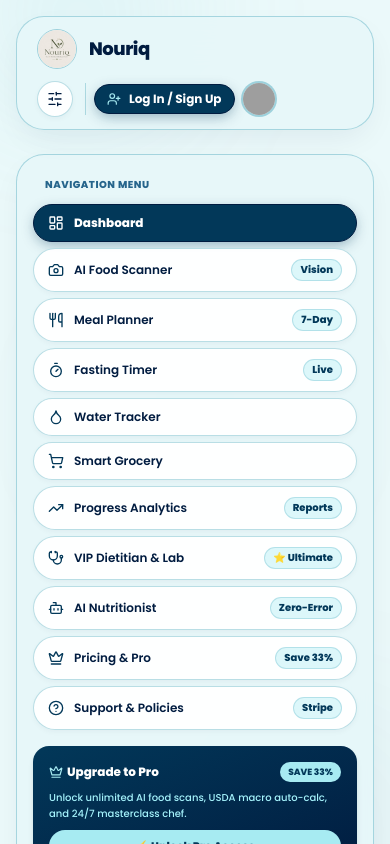
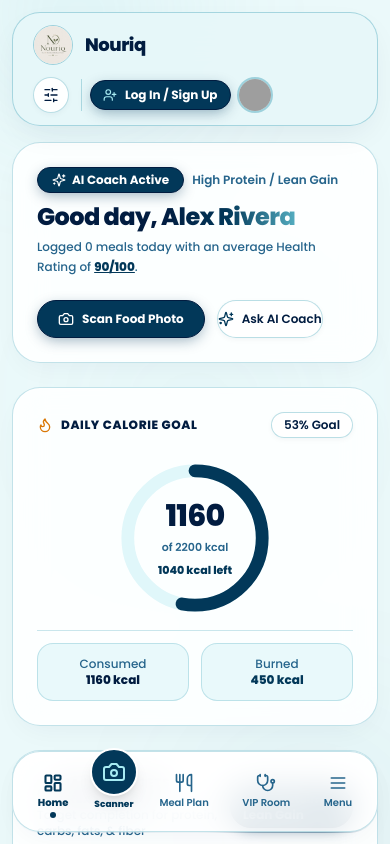
Before and after one commit to yugantmisal1516-hash/nouriq-ai, a React (Vite) app: page / in a window 390 px wide. Shown: the top 844 px of the page. Built offline with nearby package versions, Linux system fonts and the light colour scheme; grey boxes are pictures that could not be loaded.

Commit message:
Optimize Nouriq for native mobile app experience with bottom navigation dock, slide-up drawer menu, and mobile PWA meta tags

```diff
--- a/index.html
+++ b/index.html
@@ -2,7 +2,10 @@
 <html lang="en" class="light">
 <head>
   <meta charset="UTF-8" />
-  <meta name="viewport" content="width=device-width, initial-scale=1.0" />
+  <meta name="viewport" content="width=device-width, initial-scale=1.0, maximum-scale=1.0, user-scalable=no, viewport-fit=cover" />
+  <meta name="apple-mobile-web-app-capable" content="yes" />
+  <meta name="apple-mobile-web-app-status-bar-style" content="black-translucent" />
+  <meta name="theme-color" content="#EBF9FA" />
   <title>Nouriq - Your AI Nutrition & Wellness Coach</title>
   <link rel="icon" type="image/jpeg" href="/nouriq_logo.jpg" />
 
@@ -29,7 +32,7 @@
   <link rel="preconnect" href="https://fonts.gstatic.com" crossorigin>
   <link href="https://fonts.googleapis.com/css2?family=Poppins:ital,wght@0,300;0,400;0,500;0,600;0,700;0,800;1,400&display=swap" rel="stylesheet">
 </head>
-<body class="min-h-screen selection:bg-[#023859] selection:text-white bg-[#EBF9FA]">
+<body class="min-h-screen selection:bg-[#023859] selection:text-white bg-[#EBF9FA] touch-manipulation">
   <div id="root"></div>
   <script type="module" src="/src/main.jsx"></script>
 </body>
--- a/src/App.jsx
+++ b/src/App.jsx
@@ -13,6 +13,7 @@
 import SupportAndPolicies from './components/SupportAndPolicies';
 import PricingPlans from './components/PricingPlans';
 import DietitianConsult from './components/DietitianConsult';
+import MobileBottomNav from './components/MobileBottomNav';
 
 class ErrorBoundary extends Component {
   constructor(props) {
@@ -106,21 +107,23 @@
   return (
     <ErrorBoundary>
       <NutritionProvider>
-        <div className="min-h-screen bg-[#EBF9FA] text-[#011C40] font-sans relative overflow-x-hidden selection:bg-[#023859] selection:text-white">
+        <div className="min-h-screen bg-[#EBF9FA] text-[#011C40] font-sans relative overflow-x-hidden selection:bg-[#023859] selection:text-white pb-24 lg:pb-0">
           {/* Ambient Floating Orbs */}
           <div className="ios-bg-orb-1" />
           <div className="ios-bg-orb-2" />
           <div className="ios-bg-orb-3" />
 
           {/* Master Alignment Grid Container */}
-          <div className="max-w-7xl mx-auto px-4 sm:px-6 lg:px-8 py-4 sm:py-6 space-y-6 relative z-10">
+          <div className="max-w-7xl mx-auto px-3 sm:px-6 lg:px-8 py-3 sm:py-6 space-y-4 sm:space-y-6 relative z-10">
             <Navbar />
 
             <div className="grid grid-cols-1 lg:grid-cols-12 gap-6 lg:gap-8 items-start">
-              <div className="lg:col-span-3 w-full lg:sticky lg:top-24 z-20">
+              {/* Desktop Sidebar (Visible on desktop lg+) */}
+              <div className="hidden lg:block lg:col-span-3 w-full lg:sticky lg:top-24 z-20">
                 <Sidebar />
               </div>
 
+              {/* Main App Workspace */}
               <main className="lg:col-span-9 w-full min-w-0 space-y-6">
                 <ErrorBoundary>
                   <MainContent />
@@ -129,6 +132,9 @@
             </div>
           </div>
 
+          {/* Native Mobile App Bottom Dock & Drawer (Visible on screens < lg) */}
+          <MobileBottomNav />
+
           <StripePaymentSuccessModal />
         </div>
       </NutritionProvider>
--- /dev/null
+++ b/src/components/MobileBottomNav.jsx
@@ -0,0 +1,159 @@
+import React, { useState } from 'react';
+import { useNutrition } from '../context/NutritionContext';
+import {
+  LayoutDashboard,
+  Camera,
+  Utensils,
+  Stethoscope,
+  Menu,
+  X,
+  Timer,
+  Droplet,
+  ShoppingCart,
+  TrendingUp,
+  Bot,
+  Crown,
+  HelpCircle,
+  Sparkles,
+  ChevronRight
+} from 'lucide-react';
+
+export default function MobileBottomNav() {
+  const { activeTab, setActiveTab, subscription } = useNutrition();
+  const [showDrawer, setShowDrawer] = useState(false);
+
+  const isPro = subscription?.tier === 'Pro' || subscription?.tier === 'Ultimate';
+
+  const navItems = [
+    { id: 'dashboard', label: 'Home', icon: LayoutDashboard },
+    { id: 'scanner', label: 'Scanner', icon: Camera, isAction: true },
+    { id: 'mealplan', label: 'Meal Plan', icon: Utensils },
+    { id: 'dietitian', label: 'VIP Room', icon: Stethoscope, badge: '⭐' },
+    { id: 'menu', label: 'Menu', icon: Menu, isMenu: true }
+  ];
+
+  const drawerItems = [
+    { id: 'fasting', label: 'Fasting Timer', icon: Timer, badge: 'Live' },
+    { id: 'water', label: 'Water Tracker', icon: Droplet },
+    { id: 'grocery', label: 'Smart Grocery', icon: ShoppingCart },
+    { id: 'analytics', label: 'Progress Analytics', icon: TrendingUp, badge: 'Reports' },
+    { id: 'coach', label: 'AI Masterclass Chef', icon: Bot, badge: 'Zero-Error' },
+    { id: 'pricing', label: 'Pricing & Membership', icon: Crown, badge: isPro ? 'Active' : 'Save 33%' },
+    { id: 'support', label: 'Customer Support', icon: HelpCircle, badge: 'Stripe' },
+  ];
+
+  const handleNavClick = (item) => {
+    if (item.isMenu) {
+      setShowDrawer(!showDrawer);
+    } else {
+      setActiveTab(item.id);
+      setShowDrawer(false);
+    }
+  };
+
+  return (
+    <>
+      {/* MOBILE BOTTOM NATIVE DOCK BAR (Visible on screens < lg) */}
+      <div className="fixed bottom-0 left-0 right-0 z-50 lg:hidden px-3 pb-3 pt-1 pointer-events-auto">
+        <div className="ios-glass rounded-[28px] p-2 flex items-center justify-around shadow-2xl border border-[#54ACBF]/50 bg-white/95 backdrop-blur-2xl">
+          {navItems.map((item) => {
+            const IconComp = item.icon;
+            const isActive = activeTab === item.id && !showDrawer;
+            const isMenuActive = item.isMenu && showDrawer;
+
+            if (item.isAction) {
+              return (
+                <button
+                  key={item.id}
+                  onClick={() => handleNavClick(item)}
+                  className="flex flex-col items-center justify-center relative -top-3 group"
+                >
+                  <div className="w-12 h-12 rounded-full bg-[#023859] border-2 border-white flex items-center justify-center shadow-lg group-active:scale-95 transition-all">
+                    <Camera className="w-6 h-6 text-[#A7EBF2]" />
+                  </div>
+                  <span className="text-[9px] font-extrabold text-[#023859] mt-0.5">Scanner</span>
+                </button>
+              );
+            }
+
+            return (
+              <button
+                key={item.id}
+                onClick={() => handleNavClick(item)}
+                className={`flex flex-col items-center justify-center px-3 py-1.5 rounded-2xl transition-all active:scale-95 relative ${
+                  isActive || isMenuActive
+                    ? 'text-[#023859] font-black'
+                    : 'text-[#26658C] font-semibold hover:text-[#011C40]'
+                }`}
+              >
+                <IconComp className={`w-5 h-5 ${isActive || isMenuActive ? 'text-[#023859] stroke-[2.5]' : 'text-[#26658C]'}`} />
+                <span className="text-[10px] mt-0.5">{item.label}</span>
+                {(isActive || isMenuActive) && (
+                  <span className="w-1.5 h-1.5 rounded-full bg-[#023859] absolute -bottom-0.5" />
+                )}
+              </button>
+            );
+          })}
+        </div>
+      </div>
+
+      {/* MOBILE APP SLIDE-UP DRAWER MENU */}
+      {showDrawer && (
+        <div className="fixed inset-0 z-40 lg:hidden flex flex-col justify-end bg-[#011C40]/60 backdrop-blur-md animate-fade-in">
+          <div className="ios-glass rounded-t-[32px] p-6 space-y-4 max-h-[80vh] overflow-y-auto shadow-2xl border-t border-[#54ACBF] bg-white/95">
+            <div className="flex items-center justify-between border-b border-[#54ACBF]/30 pb-3">
+              <div className="flex items-center space-x-2">
+                <Sparkles className="w-4 h-4 text-[#023859]" />
+                <span className="font-extrabold text-sm text-[#011C40]">Nouriq Mobile Navigation</span>
+              </div>
+              <button
+                onClick={() => setShowDrawer(false)}
+                className="w-8 h-8 rounded-full liquid-glass-btn flex items-center justify-center text-[#26658C]"
+              >
+                <X className="w-4 h-4" />
+              </button>
+            </div>
+
+            <div className="grid grid-cols-1 gap-2 pt-1">
+              {drawerItems.map((item) => {
+                const IconComp = item.icon;
+                const isActive = activeTab === item.id;
+
+                return (
+                  <button
+                    key={item.id}
+                    onClick={() => {
+                      setActiveTab(item.id);
+                      setShowDrawer(false);
+                    }}
+                    className={`w-full flex items-center justify-between p-3.5 rounded-2xl text-xs transition-all active:scale-98 ${
+                      isActive
+                        ? 'bg-[#023859] text-white font-extrabold shadow-sm'
+                        : 'ios-glass-card text-[#011C40] hover:bg-[#A7EBF2]/40 font-semibold'
+                    }`}
+                  >
+                    <div className="flex items-center space-x-3">
+                      <IconComp className={`w-4 h-4 ${isActive ? 'text-[#A7EBF2]' : 'text-[#023859]'}`} />
+                      <span>{item.label}</span>
+                    </div>
+
+                    <div className="flex items-center space-x-2">
+                      {item.badge && (
+                        <span className={`text-[9px] font-extrabold px-2 py-0.5 rounded-full ${
+                          isActive ? 'bg-white/20 text-white' : 'bg-[#A7EBF2] text-[#023859]'
+                        }`}>
+                          {item.badge}
+                        </span>
+                      )}
+                      <ChevronRight className={`w-3.5 h-3.5 ${isActive ? 'text-white' : 'text-[#26658C]'}`} />
+                    </div>
+                  </button>
+                );
+              })}
+            </div>
+          </div>
+        </div>
+      )}
+    </>
+  );
+}
--- a/src/index.css
+++ b/src/index.css
@@ -7,6 +7,12 @@
 @layer base {
   * {
     font-family: 'Poppins', -apple-system, BlinkMacSystemFont, "SF Pro Display", sans-serif;
+    -webkit-tap-highlight-color: transparent;
+  }
+
+  html, body {
+    touch-action: manipulation;
+    -webkit-overflow-scrolling: touch;
   }
 
   body {
@@ -150,23 +156,6 @@
   right: 0;
   height: 3px;
   background: linear-gradient(90deg, transparent, #54ACBF, #A7EBF2, #54ACBF, transparent);
-  box-shadow: 0 0 15px 2px rgba(84, 172, 191, 0.6);
-  animation: scan-line 2.2s infinite ease-in-out alternate;
+  box-shadow: 0 0 15px #A7EBF2, 0 0 25px #54ACBF;
+  animation: scan-line 2.5s ease-in-out infinite;
 }
-
-/* Liquid wave animation - Luna Aqua */
-@keyframes wave {
-  0% { transform: rotate(0deg); }
-  100% { transform: rotate(360deg); }
-}
-
-.water-wave {
-  position: absolute;
-  width: 200%;
-  height: 200%;
-  top: -150%;
-  left: -50%;
-  background-color: rgba(84, 172, 191, 0.4);
-  border-radius: 40%;
-  animation: wave 10s infinite linear;
-}
```
